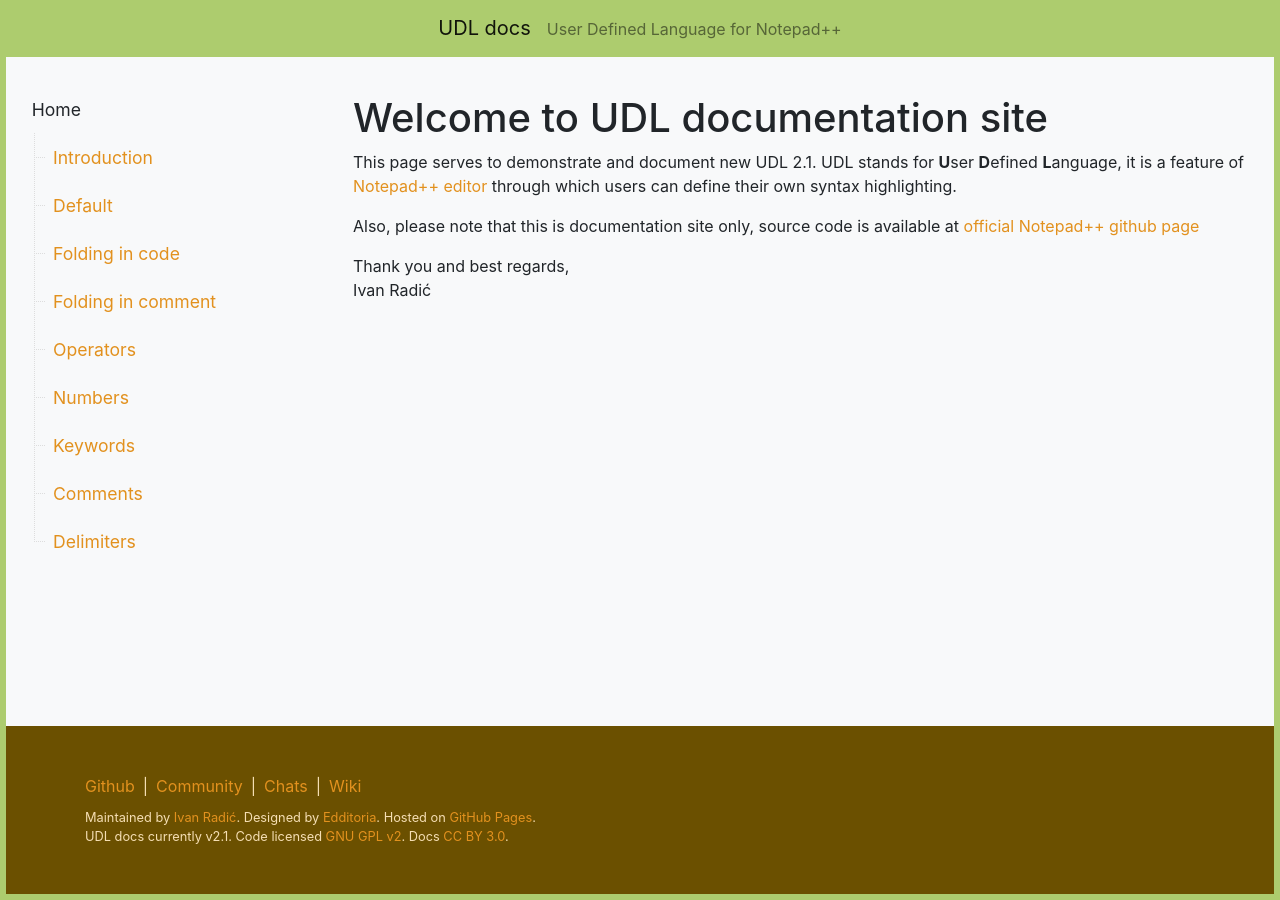
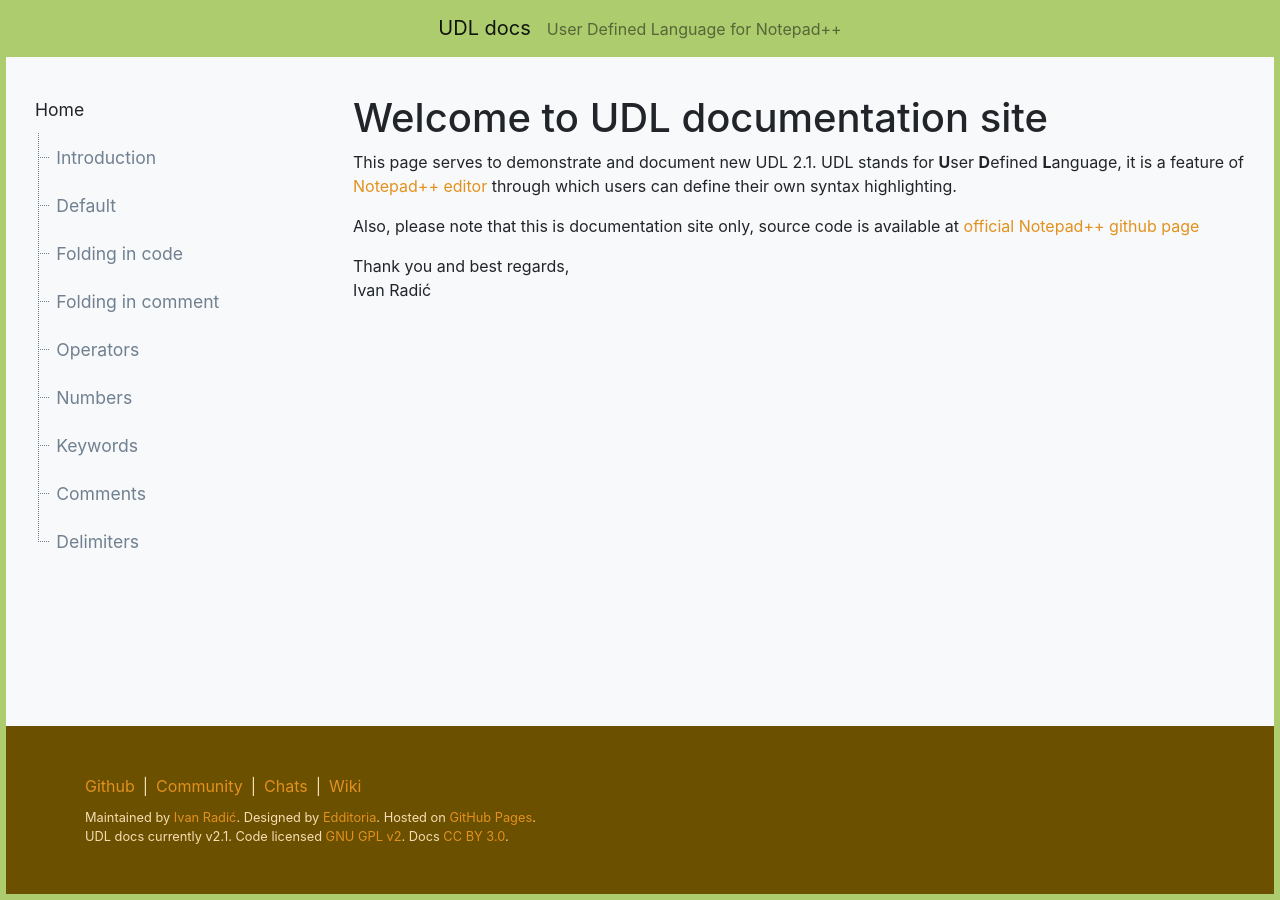
Before and after one commit to ivan-radic/udl-documentation, a Jekyll site: the page built from index.md, in a window 1280 px wide. Built offline with Jekyll 4.4.1, drawn with Linux system fonts in a browser that asks for light colours; our own code applies the rules of GitHub Pages for plain Markdown files; a script that is not in the unit is left out.

Commit message:
fine tune color of elements in nav-folder-menu

```diff
--- a/_sass/nav-folder-menu.scss
+++ b/_sass/nav-folder-menu.scss
@@ -1,34 +1,63 @@
+$nav-folder-menu-font-color: slategray !default;
+$nav-folder-menu-hover-bg-color: slategray !default;
+$nav-folder-menu-hover-font-color: white !default;
+$nav-folder-menu-dot-color: slategray !default;
+$nav-folder-menu-current-font-color: darkslategray !default;
+
 .nav-folder-menu {
 	padding: 0 0 2rem 0;
+	a {
+		display: block;
+		width: 100%;
+		color: $nav-folder-menu-font-color;
+		&:hover,
+		&:active {
+			background-color: $nav-folder-menu-hover-bg-color;
+			color: $nav-folder-menu-hover-font-color;
+			text-decoration: none;
+		}
+	}
 	ul {
 		display: inline-block;
 		list-style: none;
+		width: 100%;
 		margin: 0;
 		padding: 0 0 0 2rem;
 		line-height: 3rem;
 	}
 	li {
 		position: relative;
+		padding-left: 0.2rem;
 		font-size: 1.1rem;
+		&.current {
+			color: $nav-folder-menu-current-font-color;
+		}
+		&.current:hover {
+			background: none;
+			cursor: default;
+		}
+		&:hover {
+			background-color: $nav-folder-menu-hover-bg-color;
+		}
 		&:before {
 			content: '';
 			position: absolute;
 			top: -1px;
-			left: -19px;
+			left: -15px;
 			display: block;
 			width: 11px;
 			height: 25px;
-			border-bottom: 1px dotted #ddd;
-			border-left: 1px dotted #ddd;
+			border-bottom: 1px dotted $nav-folder-menu-dot-color;
+			border-left: 1px dotted $nav-folder-menu-dot-color;
 		}
 		&:after {
 			content: '';
 			position: absolute;
-			left: -19px;
+			left: -15px;
 			bottom: -6px;
 			display: block;
 			height: 31px;
-			border-left: 1px dotted #ddd;
+			border-left: 1px dotted $nav-folder-menu-dot-color;
 		}
 		&:first-child {
 			margin: 0 0 0 -1.33rem;
@@ -52,7 +81,7 @@
 		&:before {
 			top: 1.5rem;
 			height: 27px;
-			border-top: 1px dotted #ddd;
+			border-top: 1px dotted $nav-folder-menu-dot-color;
 			border-bottom: none; // override .nav-folder-menu
 		}
 		&:after {
```
